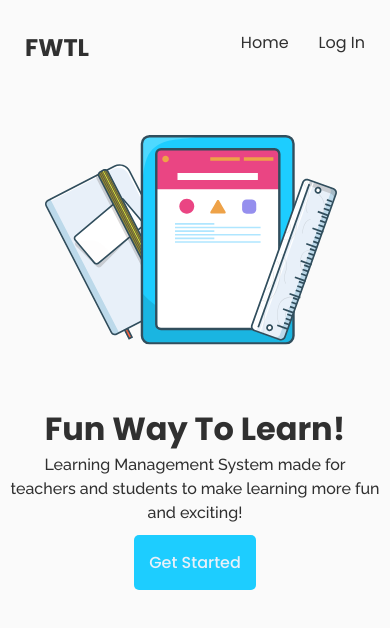
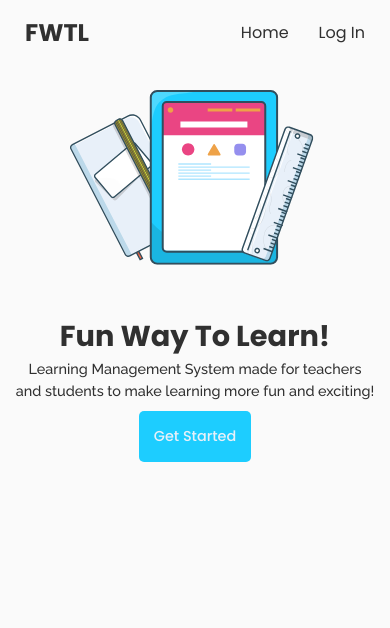
Before and after one commit to ichsanseanaldi/lms-app-react, a React (Create React App) app: page / in a window 390 px wide. Shown: the top 628 px of the page. Built offline with nearby package versions, Linux system fonts and the light colour scheme.

Commit message:
styles fix

```diff
--- a/src/components/partials/NavBar.js
+++ b/src/components/partials/NavBar.js
@@ -3,7 +3,7 @@ import { Link } from 'react-router-dom'
 
 export const NavBarLanding = () => {
     return (
-        <div className='p-20-ub flex'>
+        <div className='p-20-ub flex nav-main'>
             <div className='flex'>
                 <h2 className='link-nav-main'>
                     <Link to={'/'}>
@@ -11,7 +11,7 @@ export const NavBarLanding = () => {
                     </Link>
                 </h2>
             </div>
-            <div className='flex flex-j-end'>
+            <div className='flex flex-j-end nav-link-group'>
                 <div className='link-nav-main'>
                     <Link to={'/'} > Home</Link>
                 </div>
--- a/src/style/components/StyledForm.js
+++ b/src/style/components/StyledForm.js
@@ -10,8 +10,8 @@ export const StyledForm = styled.form`
         border-radius:10px ;
 
         @media (max-width:530px){
-                width:400px ;
-                padding:10px ;
+                width:300px ;
+                padding:15px ;
         }
 
 `
--- a/src/style/components/StyledWrapper.js
+++ b/src/style/components/StyledWrapper.js
@@ -27,5 +27,9 @@ export const StyledWrapper = styled.div`
         margin:${props => props.main ? '0' : props.admin ? '0' : '60px 10px'};
     }
 
+    @media (max-width:530px){
+        padding:0 5px ;
+    }
+
 
 `
--- a/src/style/index.css
+++ b/src/style/index.css
@@ -504,7 +504,6 @@ a:hover .rotate-anim-hov{
         transform: rotate(-19deg);
     }
 
-
     .hidden{
         left: -80px;
     }
@@ -519,10 +518,22 @@ a:hover .rotate-anim-hov{
 
 @media (max-width:530px){
 
+    .landing-desc{
+        font-size: 0.9rem;
+    }
 
     .row-admin > *{
         font-size: 0.7rem;
         margin: 0 10px;
+    }
+
+    .nav-main{
+        padding: 5px 0;
+    }
+
+    .nav-link-group{
+        justify-content: end;
+        align-items:center;
     }
 
     .search-wrap{
@@ -545,6 +556,11 @@ a:hover .rotate-anim-hov{
        align-items: center;
    }
 
+   .svg-resize{
+    width: 250px;
+    height: 250px;
+}
+
    .svg-ldr{
        width: 300px;
        height: 100px;
```
